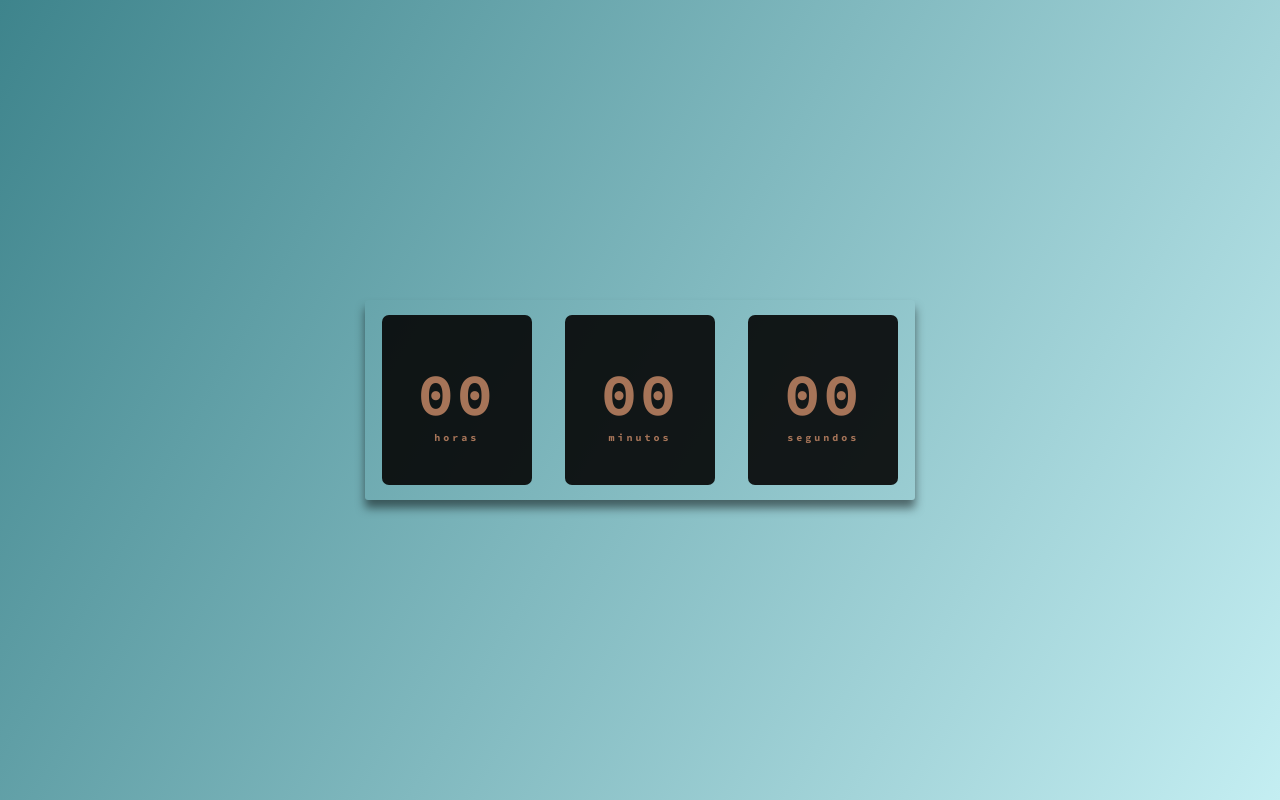
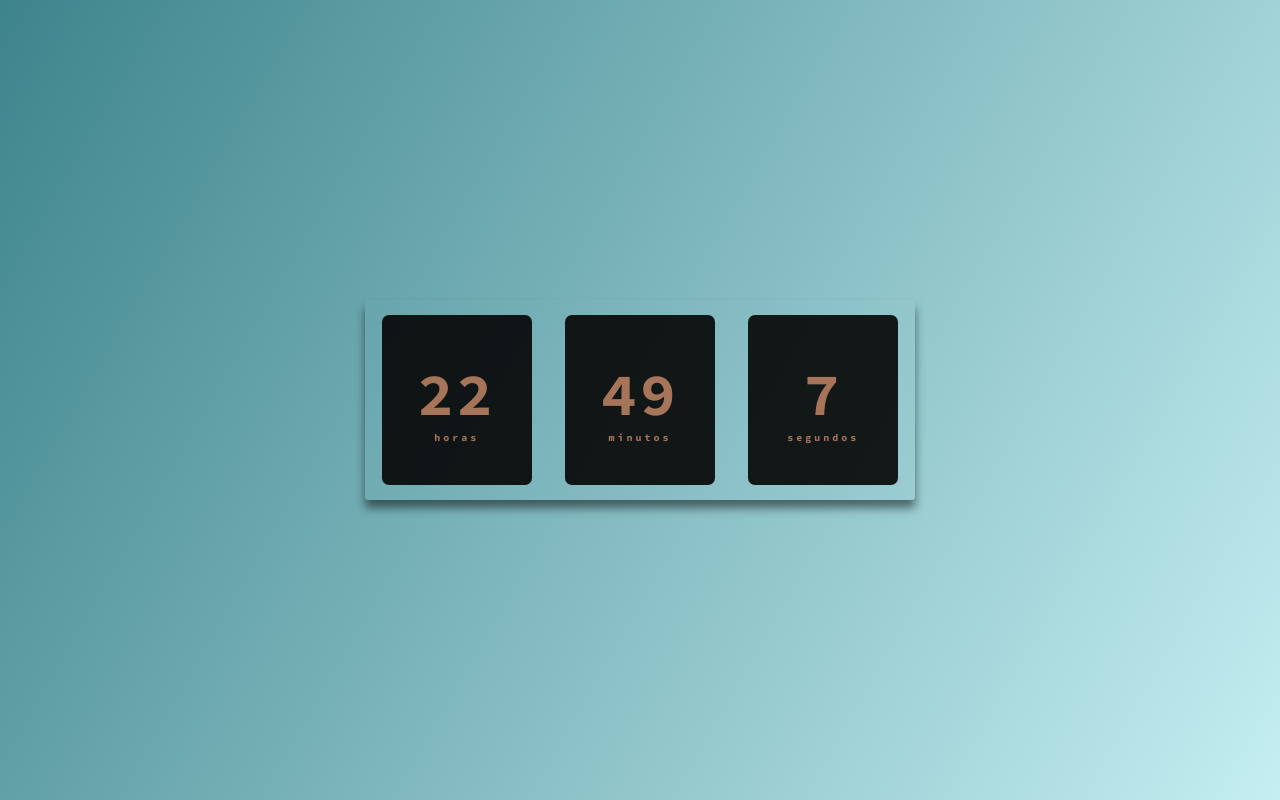
Before and after one commit to LucasPorto19/udwmj-clock-html-css-js, a plain HTML site: page Clock/assets/index.html in a window 1280 px wide. Drawn offline with Linux system fonts and the light colour scheme.

Commit message:
Add files via upload

```diff
--- a/Clock/assets/index.html
+++ b/Clock/assets/index.html
@@ -34,5 +34,6 @@
         </div>
 
     </div>
+    <script src="js/script.js"></script>
 </body>
 </html>
--- a/Clock/assets/js/script.js
+++ b/Clock/assets/js/script.js
@@ -0,0 +1,15 @@
+const horas = document.getElementById('horas')
+const minutos = document.getElementById('minutos')
+const segundos = document.getElementById('segundos')
+
+const relogio = setInterval(function time () {
+    let dateToday = new Date ();
+
+    let hora = dateToday.getHours ();
+    let minuto = dateToday.getMinutes ();
+    let segundo = dateToday.getSeconds ();
+
+    horas.textContent = hora;
+    minutos.textContent = minuto;
+    segundos.textContent = segundo;
+})
```
